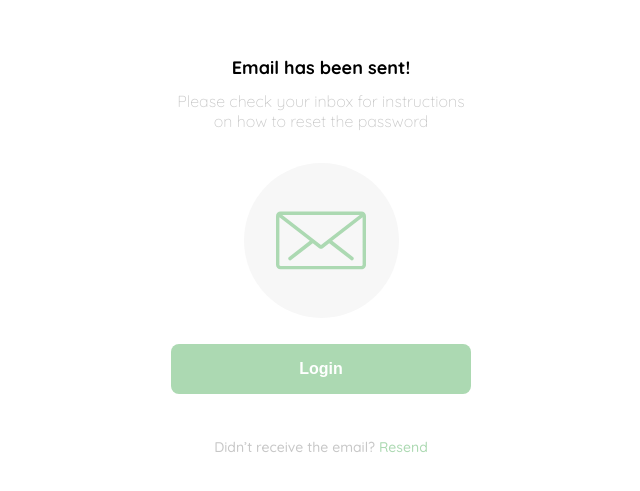
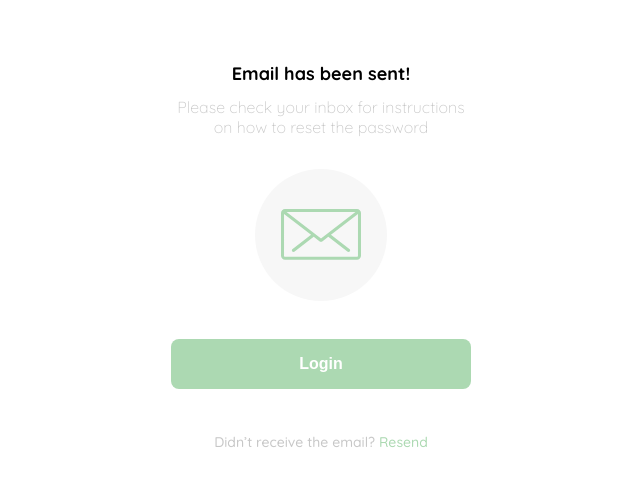
Before and after one commit to ESteban-07/platzi-yardsale-store, a plain HTML site: page password_recovery2.html in a window 1280 px wide. Shown: the part 143-634 px from the top of the page, without its empty margins (319-959 px from the left). Drawn offline with Linux system fonts and the light colour scheme.

Commit message:
Email enviado - (7/22)

```diff
--- a/password_recovery2.html
+++ b/password_recovery2.html
@@ -26,15 +26,17 @@
                 font-family: 'Quicksand', sans-serif;
                 margin: 0;
             }
-            .email {
+            .login {
                 width: 100%;
                 height: 100vh;
                 display: grid;
                 place-items: center;
             }
-            .message-container {
+            .form-container {
                 display: grid;
+                grid-template-rows: auto 1fr auto;
                 width: 300px;
+                justify-items: center;
             }
             .logo {
                 width: 150px;
@@ -55,18 +57,18 @@
                 margin-bottom: 32px;
                 text-align: center;
             }
-            .icon-wrapper {
-                margin: 0 auto;
+            .email-image {
+                width: 132px;
+                height: 132px;
+                border-radius: 50%;
+                background-color: var(--text-input-field);
                 display: flex;
                 justify-content: center;
-                width: 155px;
-                height: 155px;
-                background-color: var(--text-input-field);
-                border-radius: 50%;
-                margin-bottom: 12px;
+                align-items: center;
+                margin-bottom: 24px;
             }
-            .email-icon {
-                width: 90px;
+            .email-image img {
+                width: 80px;
             }
             .primary-button {
                 background-color: var(--hospital-green);
@@ -83,12 +85,13 @@
                 margin-top: 14px;
                 margin-bottom: 30px;
             }
-            .resend-email {
+            .resend {
+                font-size: var(--sm);
+            }
+            .resend span {
                 color: var(--very-light-pink);
-                font-size: var(--sm);
-                text-align: center;
             }
-            .resend-email a {
+            .resend a {
                 color: var(--hospital-green);
                 text-decoration: none;
             }
@@ -100,24 +103,25 @@
         </style>
     </head>
     <body>
-        <div class="email">
-            <div class="message-container">
+        <div class="login">
+            <div class="form-container">
                 <img src="./logos/logo_yard_sale.svg" alt="logo" class="logo" />
+
                 <h1 class="title">Email has been sent!</h1>
                 <p class="subtitle">
                     Please check your inbox for instructions on how to reset the
                     password
                 </p>
-                <div class="icon-wrapper">
-                    <img
-                        src="./icons/email.svg"
-                        alt="email"
-                        class="email-icon"
-                    />
+
+                <div class="email-image">
+                    <img src="./icons/email.svg" alt="email" />
                 </div>
+
                 <button class="primary-button login-button">Login</button>
-                <p class="resend-email">
-                    Didn’t receive the email? <a href="#">Resend</a>
+
+                <p class="resend">
+                    <span>Didn’t receive the email?</span>
+                    <a href="#">Resend</a>
                 </p>
             </div>
         </div>
```
